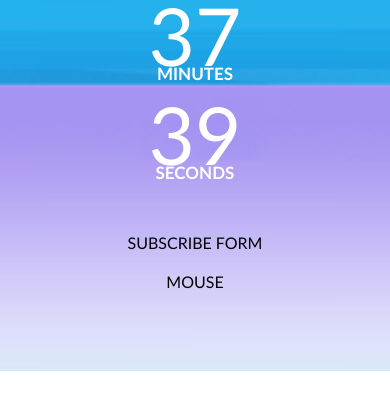
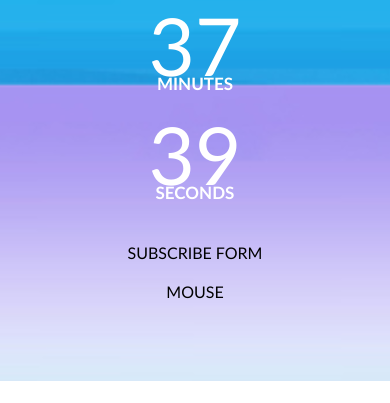
Before and after one commit to front-end-by-rimantas/30-grupe-coming-soon, a website: page index.html in a window 390 px wide. Shown: the part 759-1162 px from the top of the page. Drawn offline with Linux system fonts and the light colour scheme.

Commit message:
Clock update with CSS grid #3

```diff
--- a/css/components/clock.css
+++ b/css/components/clock.css
@@ -1,13 +1,10 @@
 .clock {
-  display: inline-block;
+  display: grid;
+  /* grid-template-columns: 1fr 1fr 1fr 1fr; */
+  grid-template-columns: repeat(4, 1fr);
+  gap: 30px;
   width: 100%;
   color: #fff;
-}
-
-.clock > .time {
-  width: 25%;
-  float: left;
-  margin: 10px 0;
 }
 
 .clock > .time > .value {
@@ -27,13 +24,13 @@
 }
 
 @media (max-width: 700px) {
-  .clock > .time {
-    width: 50%;
+  .clock {
+    grid-template-columns: 1fr 1fr;
   }
 }
 
 @media (max-width: 500px) {
-  .clock > .time {
-    width: 100%;
+  .clock {
+    grid-template-columns: 1fr;
   }
 }
```
